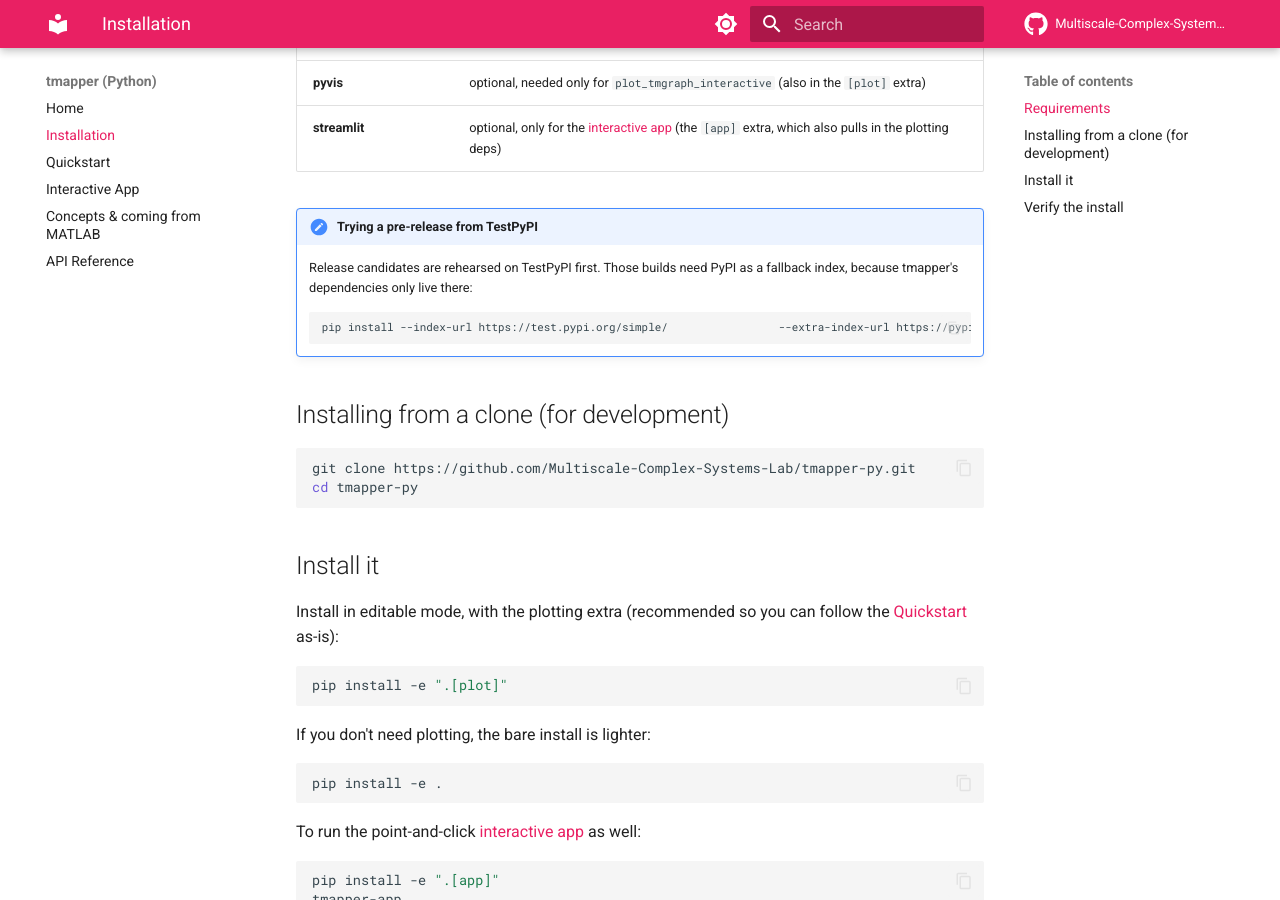
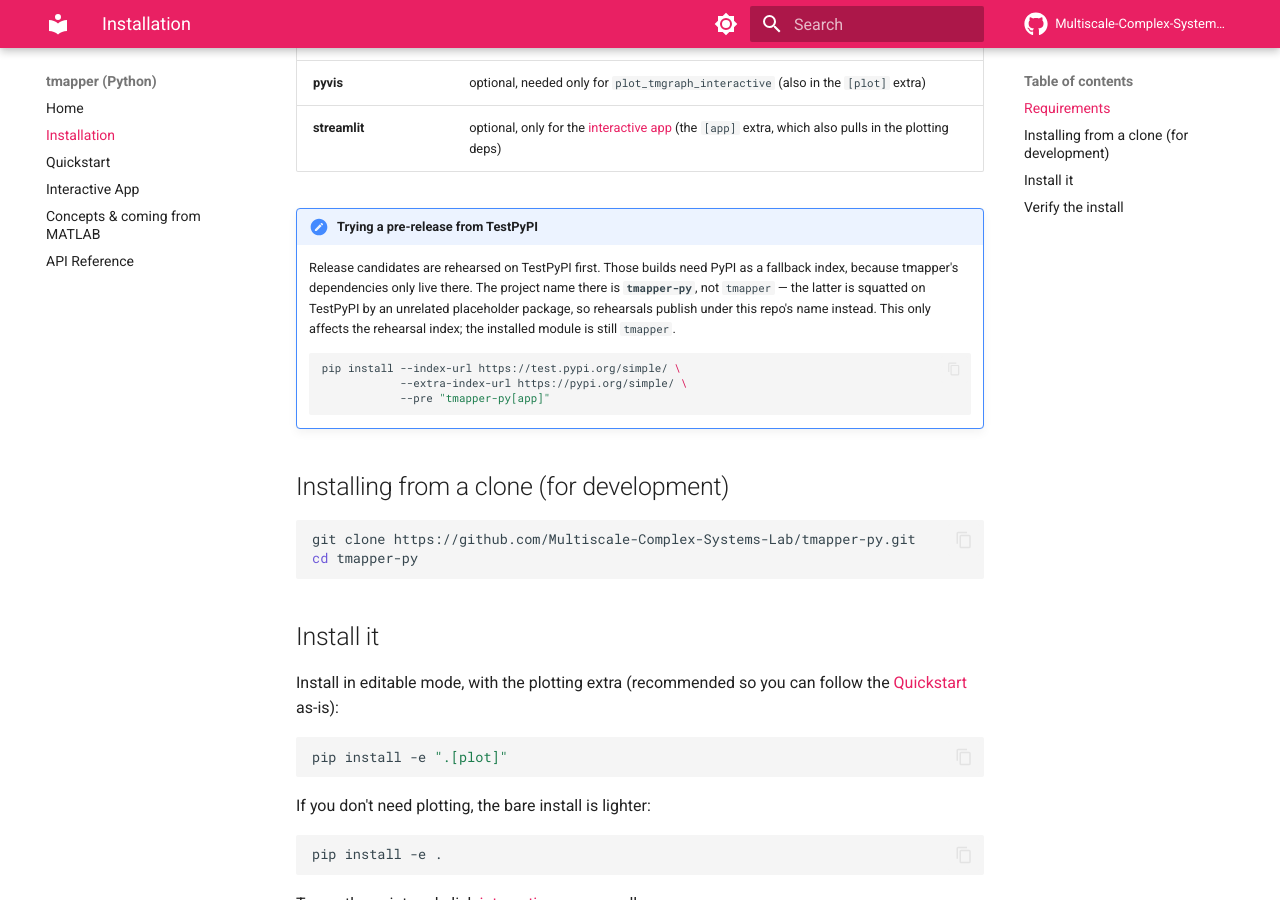
Before and after one commit to Multiscale-Complex-Systems-Lab/tmapper-py, an MkDocs documentation site: the page built from docs/installation.md, in a window 1280 px wide and 900 px high, scrolled down 560 px. Built offline with MkDocs 1.6.1 and Material for MkDocs 9.7.7, drawn with Linux system fonts in a browser that asks for light colours; comment, search, counter and statistics services are not loaded.

Commit message:
Work around a TestPyPI name collision on tmapper
The trusted-publisher registration failed: tmapper already exists on
TestPyPI, squatted since 2024 by an unrelated account ("Placeholder for
internal package"). Confirmed via the JSON API that this is TestPyPI-only
squatting -- real PyPI still 404s on tmapper, so the actual release name
and publish.yml are unaffected.

Rehearsals now publish as tmapper-py instead (this repo's name -- a
pending publisher already registered for it, confirmed not yet claimed).
publish-test.yml rewrites `name` in a scratch copy of pyproject.toml
before building, the same technique already used there to dodge
TestPyPI's separate can't-reupload-a-version rule. Only the distribution
name changes; the wheel's importable module stays `tmapper` either way,
so the smoke-test's `from tmapper import ...` needed no change -- only
the `pip install "tmapper-py[app]"` spec did.

Also fixed docs/installation.md's TestPyPI install snippet, which an
earlier edit had collapsed onto one line (literal spaces where the `\`
continuations should have been) -- restored proper line breaks while
updating the package name.

Verified: the rewrite step was rehearsed against a scratch copy of
pyproject.toml and diffed against HEAD to confirm it touches only the
name line; the workflow parses as valid YAML; docs build clean under
--strict.

````diff
--- a/docs/installation.md
+++ b/docs/installation.md
@@ -21,10 +21,15 @@ clone instead, which you want if you intend to modify the code.
 !!! note "Trying a pre-release from TestPyPI"
     Release candidates are rehearsed on TestPyPI first. Those builds need
     PyPI as a fallback index, because tmapper's dependencies only live
-    there:
+    there. The project name there is **`tmapper-py`**, not `tmapper` — the
+    latter is squatted on TestPyPI by an unrelated placeholder package, so
+    rehearsals publish under this repo's name instead. This only affects
+    the rehearsal index; the installed module is still `tmapper`.
 
     ```bash
-    pip install --index-url https://test.pypi.org/simple/                 --extra-index-url https://pypi.org/simple/                 --pre "tmapper[app]"
+    pip install --index-url https://test.pypi.org/simple/ \
+                --extra-index-url https://pypi.org/simple/ \
+                --pre "tmapper-py[app]"
     ```
 
 ## Installing from a clone (for development)
````
Also changed, not shown: 1 other file.
